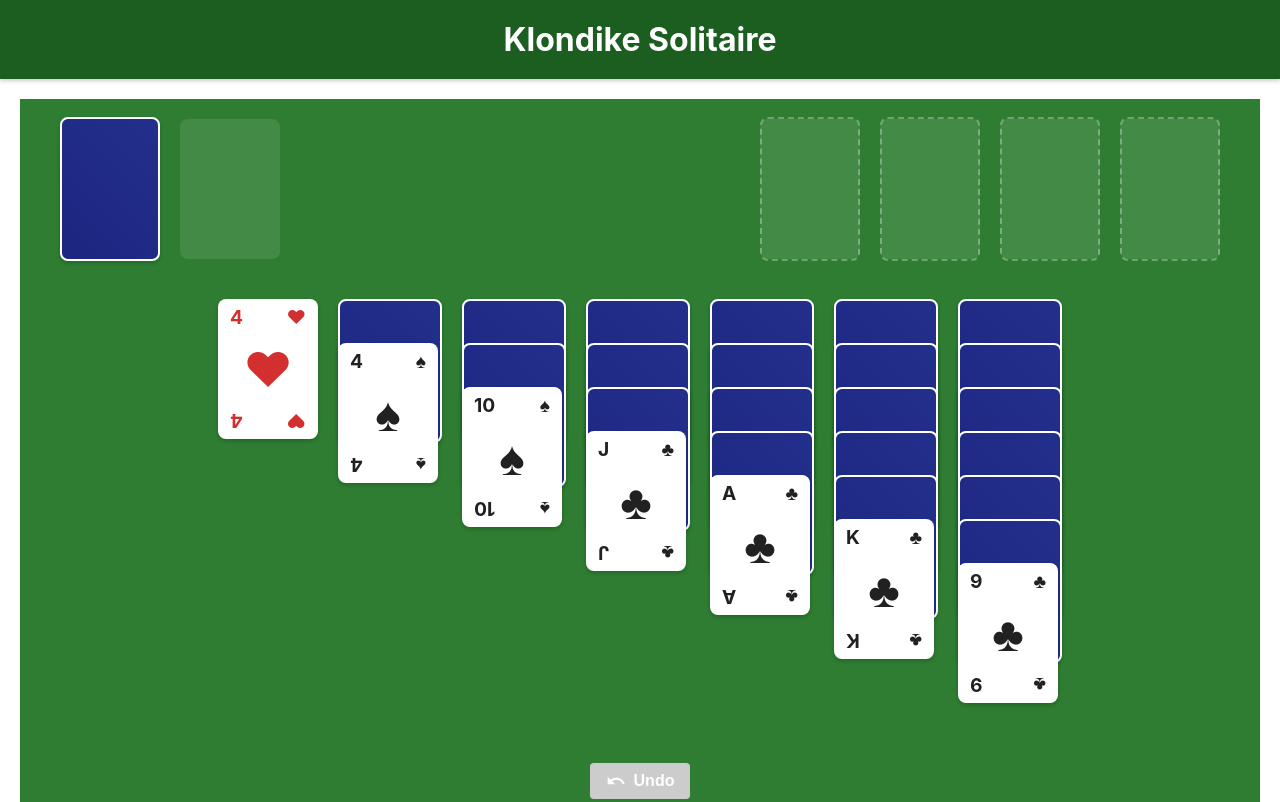
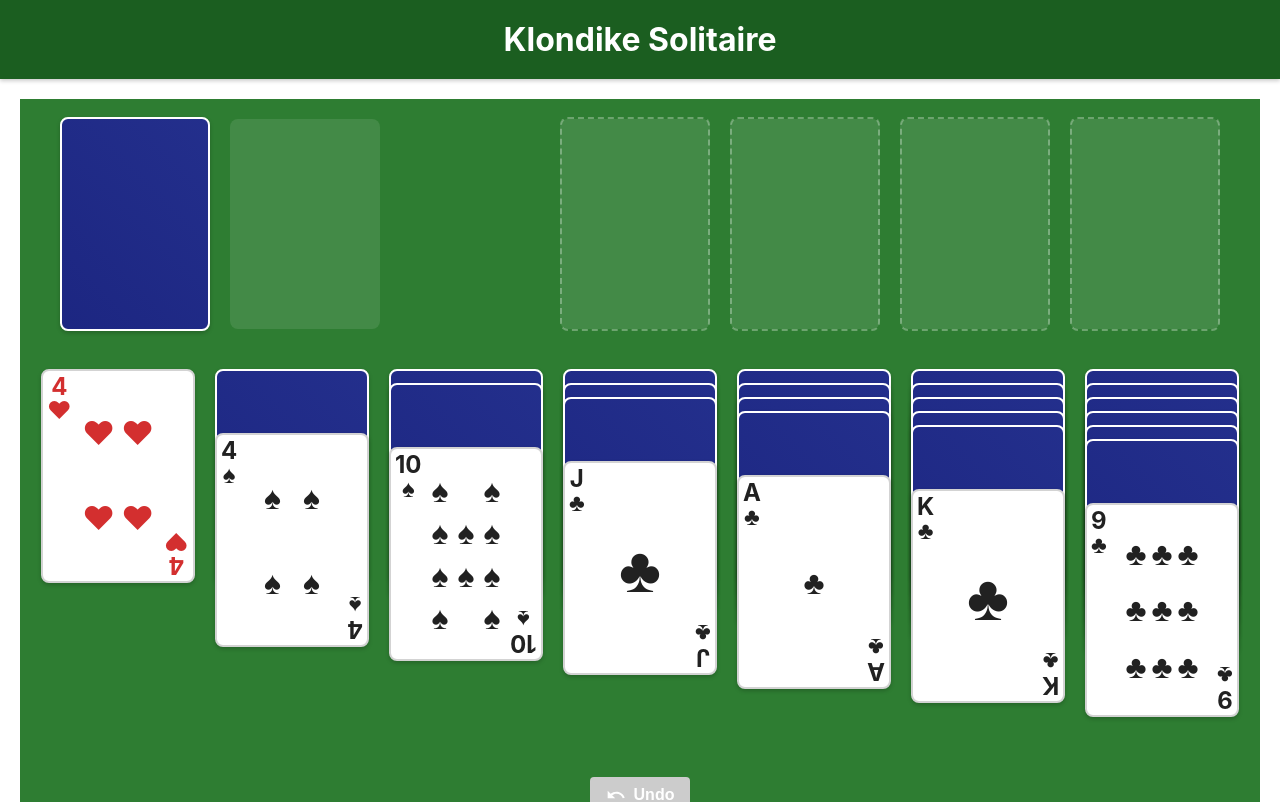
Before and after one commit to haimon74/solitaire-web, a React (Create React App) app: page / in a window 1280 px wide. Shown: the top 802 px of the page. Built offline with nearby package versions, Linux system fonts and the light colour scheme.

Commit message:
better layout for number card pips

```diff
--- a/src/components/Card.css
+++ b/src/components/Card.css
@@ -1,6 +1,6 @@
 .card {
-  width: 100px;
-  height: 140px;
+  width: 150px;
+  height: 210px;
   background-color: white;
   border-radius: 8px;
   box-shadow: 0 2px 4px rgba(0, 0, 0, 0.2);
@@ -12,6 +12,7 @@
 .card:not(.card-back) {
   cursor: pointer;
   transition: transform 0.2s;
+  border: 2px solid lightgrey;
 }
 
 .card:not(.card-back):hover {
@@ -45,7 +46,7 @@
 .card-content {
   width: 100%;
   height: 100%;
-  padding: 8px;
+  padding: 4px 4px;
   display: flex;
   flex-direction: column;
   justify-content: space-between;
@@ -55,18 +56,27 @@
 .card-top,
 .card-bottom {
   display: flex;
-  justify-content: space-between;
-  align-items: center;
+  justify-content: flex-start;
+  align-items: flex-start;
   width: 100%;
-  height: 20px;
-}
-
-.card-top {
-  flex-direction: row;
+  height: 16px;
 }
 
 .card-bottom {
-  flex-direction: row-reverse;
+  justify-content: flex-end;
+  align-items: flex-end;
+}
+
+.card-corner {
+  display: flex;
+  flex-direction: column;
+  align-items: center;
+  gap: 0px;
+}
+
+/* Remove the 180-degree rotation and handle bottom corner explicitly */
+.card-bottom .card-corner {
+  flex-direction: column;
   transform: rotate(180deg);
 }
 
@@ -75,21 +85,151 @@
   justify-content: center;
   align-items: center;
   flex-grow: 1;
+  position: relative;
+}
+
+.card-pattern {
+  display: grid;
+  width: 100%;
+  height: 100%;
+  place-items: center;
+  gap: 0px;
+  padding: 0px 32px;
+  box-sizing: border-box;
+}
+
+.pattern-1 {
+  grid-template-columns: 1fr;
+  grid-template-rows: 1fr;
+}
+
+.pattern-2 {
+  grid-template-columns: 1fr;
+  grid-template-rows: repeat(2, 1fr);
+}
+
+.pattern-3 {
+  grid-template-columns: 1fr;
+  grid-template-rows: repeat(3, 1fr);
+}
+
+.pattern-4 {
+  grid-template-columns: repeat(2, 1fr);
+  grid-template-rows: repeat(2, 1fr);
+}
+
+.pattern-5 {
+  grid-template-columns: repeat(2, 1fr);
+  grid-template-rows: repeat(3, 1fr);
+}
+
+.pattern-5 span:nth-child(3) {
+  grid-column: 1 / -1;
+  grid-row: 2;
+}
+
+.pattern-6 {
+  grid-template-columns: repeat(2, 1fr);
+  grid-template-rows: repeat(3, 1fr);
+}
+
+.pattern-7 {
+  grid-template-columns: repeat(3, 1fr);
+  grid-template-rows: repeat(3, 1fr);
+}
+
+.pattern-7 span:nth-child(1) {
+  grid-column: 1;
+  grid-row: 1;
+}
+
+.pattern-7 span:nth-child(2) {
+  grid-column: 3;
+  grid-row: 1;
+}
+
+.pattern-7 span:nth-child(3),
+.pattern-7 span:nth-child(4),
+.pattern-7 span:nth-child(5) {
+  grid-row: 2;
+}
+
+.pattern-7 span:nth-child(6) {
+  grid-column: 1;
+  grid-row: 3;
+}
+
+.pattern-7 span:nth-child(7) {
+  grid-column: 3;
+  grid-row: 3;
+}
+
+.pattern-8 {
+  grid-template-columns: repeat(2, 1fr);
+  grid-template-rows: repeat(4, 1fr);
+}
+
+.pattern-9 {
+  grid-template-columns: repeat(3, 1fr);
+  grid-template-rows: repeat(3, 1fr);
+}
+
+.pattern-10 {
+  grid-template-columns: repeat(3, 1fr);
+  grid-template-rows: repeat(4, 1fr);
+}
+
+.pattern-10 span:nth-child(1) {
+  grid-column: 1;
+  grid-row: 1;
+}
+
+.pattern-10 span:nth-child(2) {
+  grid-column: 3;
+  grid-row: 1;
+}
+
+.pattern-10 span:nth-child(3),
+.pattern-10 span:nth-child(4),
+.pattern-10 span:nth-child(5) {
+  grid-row: 2;
+}
+
+.pattern-10 span:nth-child(6),
+.pattern-10 span:nth-child(7),
+.pattern-10 span:nth-child(8) {
+  grid-row: 3;
+}
+
+.pattern-10 span:nth-child(9) {
+  grid-column: 1;
+  grid-row: 4;
+}
+
+.pattern-10 span:nth-child(10) {
+  grid-column: 3;
+  grid-row: 4;
+}
+
+.card-suit-pattern {
+  font-size: 32px;
 }
 
 .card-rank {
-  font-size: 1.2rem;
+  font-size: 1.5rem;
   font-weight: bold;
-  margin: 0 4px;
+  margin: 0;
+  line-height: 1;
 }
 
 .card-suit {
-  font-size: 1.2rem;
-  margin: 0 4px;
+  font-size: 1.5rem;
+  margin: 0;
+  line-height: 1;
 }
 
 .card-suit-large {
-  font-size: 3rem;
+  font-size: 4rem;
 }
 
 .red {
--- a/src/components/Card.tsx
+++ b/src/components/Card.tsx
@@ -26,6 +26,62 @@ const Card: React.FC<CardProps> = ({
     colorClass: getColorClass(card.suit),
   }), [card.suit]);
 
+  const renderSuitPattern = () => {
+    const rank = card.rank;
+    if (rank === 'J' || rank === 'Q' || rank === 'K') {
+      return (
+        <div className="card-center">
+          <span className={`card-suit-large ${colorClass}`}>{suitSymbol}</span>
+        </div>
+      );
+    }
+
+    const numericRank = rank === 'A' ? 1 : parseInt(rank);
+    if (isNaN(numericRank)) return null;
+
+    const suitElement = <span className={`card-suit-pattern ${colorClass}`}>{suitSymbol}</span>;
+
+    if (numericRank === 5) {
+      return (
+        <div className="card-center">
+          <div className={`card-pattern pattern-5`}>
+            {suitElement}
+            {suitElement}
+            {suitElement}
+            {suitElement}
+            {suitElement}
+          </div>
+        </div>
+      );
+    }
+
+    if (numericRank === 7) {
+      return (
+        <div className="card-center">
+          <div className={`card-pattern pattern-7`}>
+            {suitElement}
+            {suitElement}
+            {suitElement}
+            {suitElement}
+            {suitElement}
+            {suitElement}
+            {suitElement}
+          </div>
+        </div>
+      );
+    }
+
+    return (
+      <div className="card-center">
+        <div className={`card-pattern pattern-${numericRank}`}>
+          {Array(numericRank).fill(null).map((_, index) => (
+            <React.Fragment key={index}>{suitElement}</React.Fragment>
+          ))}
+        </div>
+      </div>
+    );
+  };
+
   if (!card.isFaceUp) {
     return (
       <div
@@ -50,15 +106,17 @@ const Card: React.FC<CardProps> = ({
     >
       <div className="card-content">
         <div className="card-top">
-          <span className={`card-rank ${colorClass}`}>{card.rank}</span>
-          <span className={`card-suit ${colorClass}`}>{suitSymbol}</span>
+          <div className="card-corner">
+            <span className={`card-rank ${colorClass}`}>{card.rank}</span>
+            <span className={`card-suit ${colorClass}`}>{suitSymbol}</span>
+          </div>
         </div>
-        <div className="card-center">
-          <span className={`card-suit-large ${colorClass}`}>{suitSymbol}</span>
-        </div>
+        {renderSuitPattern()}
         <div className="card-bottom">
-          <span className={`card-rank ${colorClass}`}>{card.rank}</span>
-          <span className={`card-suit ${colorClass}`}>{suitSymbol}</span>
+          <div className="card-corner">
+            <span className={`card-rank ${colorClass}`}>{card.rank}</span>
+            <span className={`card-suit ${colorClass}`}>{suitSymbol}</span>
+          </div>
         </div>
       </div>
     </div>
--- a/src/components/GameBoard.css
+++ b/src/components/GameBoard.css
@@ -21,8 +21,8 @@
 .stock,
 .waste,
 .foundation {
-  width: 100px;
-  height: 140px;
+  width: 150px;
+  height: 210px;
   border-radius: 8px;
   background-color: rgba(255, 255, 255, 0.1);
   display: flex;
@@ -47,15 +47,15 @@
 }
 
 .empty-foundation {
-  width: 100px;
-  height: 140px;
+  width: 150px;
+  height: 210px;
   border: 2px dashed rgba(255, 255, 255, 0.3);
   border-radius: 8px;
 }
 
 .empty-tableau {
-  width: 100px;
-  height: 140px;
+  width: 150px;
+  height: 210px;
   border: 2px dashed rgba(255, 255, 255, 0.3);
   border-radius: 8px;
   background-color: rgba(255, 255, 255, 0.1);
@@ -66,17 +66,23 @@
   gap: 20px;
   justify-content: center;
   padding: 20px;
+  align-items: flex-start;
 }
 
 .tableau-column {
   display: flex;
   flex-direction: column;
-  min-height: 140px;
+  min-height: 210px;
 }
 
 .tableau-card {
   position: relative;
   z-index: 1;
+  margin-top: -105px;
+}
+
+.tableau-card:first-child {
+  margin-top: 0;
 }
 
 .tableau-card:not(.card-back) {
--- a/src/components/GameBoard.tsx
+++ b/src/components/GameBoard.tsx
@@ -358,7 +358,7 @@ const GameBoard: React.FC = () => {
       <div
         key={`tableau-${columnIndex}-${cardIndex}`}
         className="tableau-card"
-        style={{ marginTop: cardIndex > 0 ? '-100px' : '0' }}
+        style={{ marginTop: cardIndex > 0 ? (card.isFaceUp ? '-150px' : '-200px') : '0' }}
       >
         <CardContainer
           card={card}
```
